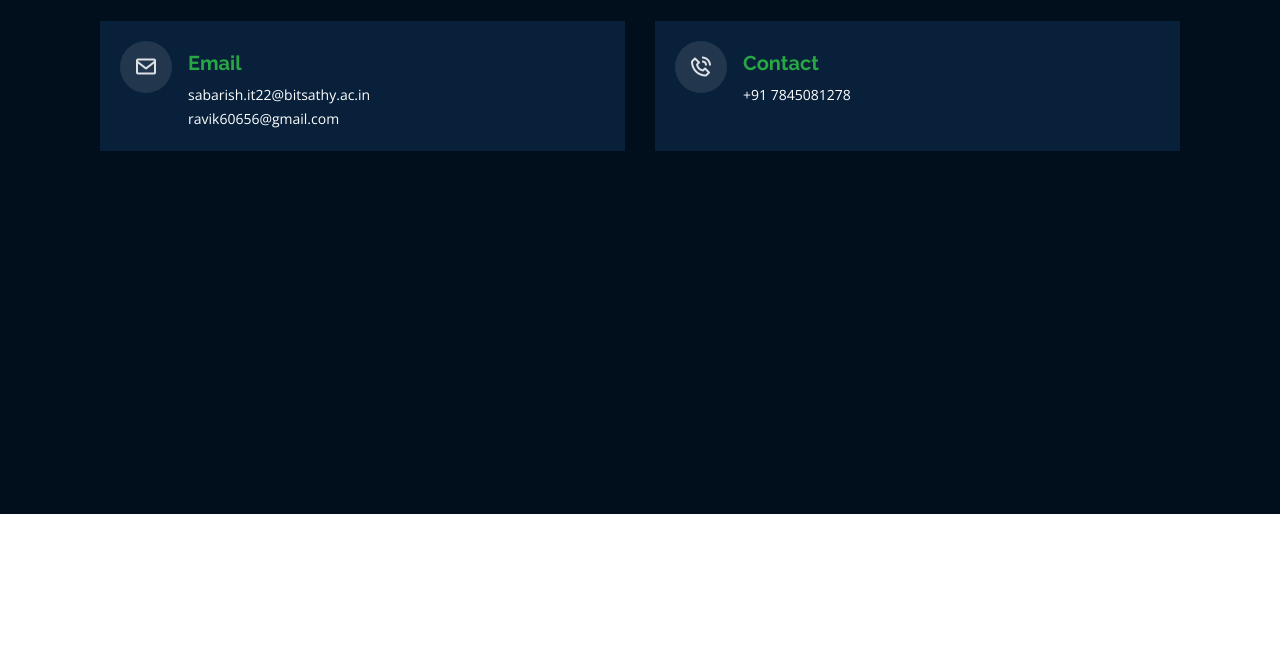
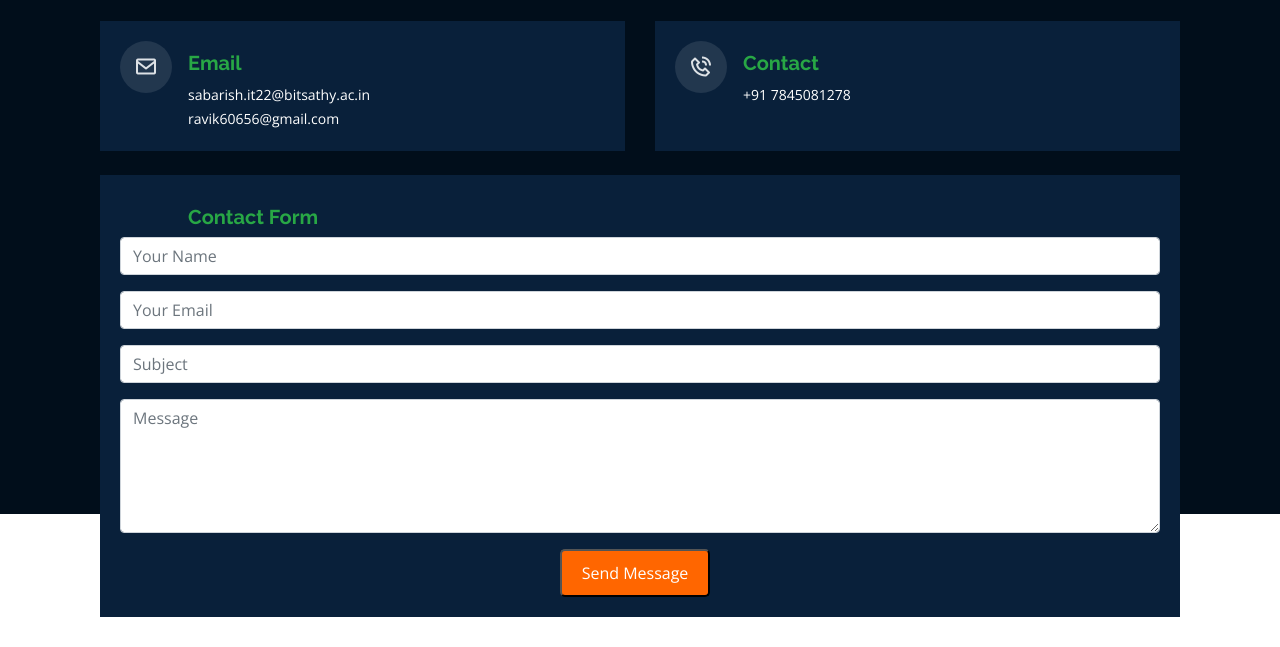
Before and after one commit to SabarishCodeWizard/Personal_Portfolio, a plain HTML site: page index.html in a window 1280 px wide. Both pictures are taken after a click on the link "Contact". Shown: the part 286-933 px from the top of the page. Before the commit the page ends 800 px from the top, so only its background shows below. Drawn offline with nearby package versions, Linux system fonts and the light colour scheme.

Commit message:
Update index.html

```diff
--- a/index.html
+++ b/index.html
@@ -753,10 +753,7 @@
     </div>
   </section> <!--End Links Section -->
 
-
-  <!-- Start Contact Section -->
-
-  <section id="contacts" class="contact">
+<section id="contacts" class="contact">
     <div class="container">
 
       <div class="section-title">
@@ -770,7 +767,7 @@
             <i class="bx bx-map"></i>
             <h3>My Address</h3>
             <p>Bannari Amman Institute Of Technology</p>
-            <p>Sathyamangalam - 638 401,  </p>
+            <p>Sathyamangalam - 638 401,</p>
             <p>Erode District, Tamil Nadu, India.</p>
           </div>
         </div>
@@ -780,12 +777,9 @@
             <i class="bx bx-share-alt"></i>
             <h3>Social Profiles</h3>
             <div class="social-links">
-              <a href="https://www.linkedin.com/in/sabarish777/" target="_blank" class="linkedin"><i
-                  class="bx bxl-linkedin"></i></a>
-              <a href="https://github.com/SabarishCodeWizard?tab=repositories" target="_blank" class="github"><i
-                  class="bx bxl-github"></i></a>
+              <a href="https://www.linkedin.com/in/sabarish777/" target="_blank" class="linkedin"><i class="bx bxl-linkedin"></i></a>
+              <a href="https://github.com/SabarishCodeWizard?tab=repositories" target="_blank" class="github"><i class="bx bxl-github"></i></a>
               <a href="" target="_blank" class="google"><i class="bx bxl-google"></i></a>
-
             </div>
           </div>
         </div>
@@ -806,10 +800,55 @@
           </div>
         </div>
       </div>
-      <!-- <div id="sfczmlqxr5caww28rswrt8849ghbekgnh3j" ></div><script type="text/javascript" src="https://counter1.stat.ovh/private/counter.js?c=zmlqxr5caww28rswrt8849ghbekgnh3j&down=async" async></script><noscript><a href="https://www.freecounterstat.com" title="free web counter"><img src="https://counter1.stat.ovh/private/freecounterstat.php?c=zmlqxr5caww28rswrt8849ghbekgnh3j" border="0" title="free web counter" alt="free web counter" style="visibility: none;"></a></noscript> -->
+
+      <div class="row mt-4">
+        <div class="col-md-12 d-flex align-items-stretch">
+          <div class="info-box">
+            <h3>Contact Form</h3>
+            <form action="https://formspree.io/f/xvgpadov" method="POST" class="contact-form">
+              <div class="form-group">
+                <input type="text" name="name" class="form-control" placeholder="Your Name" required>
+              </div>
+              <div class="form-group">
+                <input type="email" name="email" class="form-control" placeholder="Your Email" required>
+              </div>
+              <div class="form-group">
+                <input type="text" name="subject" class="form-control" placeholder="Subject" required>
+              </div>
+              <div class="form-group">
+                <textarea name="message" rows="5" class="form-control" placeholder="Message" required></textarea>
+              </div>
+              <div class="text-center">
+                <button type="submit" class="button">Send Message</button>
+              </div>
+            </form>
+          </div>
+        </div>
+      </div>
+
     </div>
+    <style>
+      .button {
+        display: inline-block;
+        padding: 10px 20px;
+        margin-right: 10px;
+        background-color: #ff6600; /* Orange color */
+        color: white;
+        text-decoration: none;
+        border-radius: 5px;
+        transition: background-color 0.3s ease, transform 0.3s ease;
+      }
+
+      .button:hover {
+        background-color: #cc5200; /* Darker orange on hover */
+        transform: scale(1.05);
+      }
+
+      .button:active {
+        transform: scale(0.95);
+      }
+    </style>
   </section>
-
   <!-- End Contact Section -->
 
   <!-- Vendor JS Files -->
```
